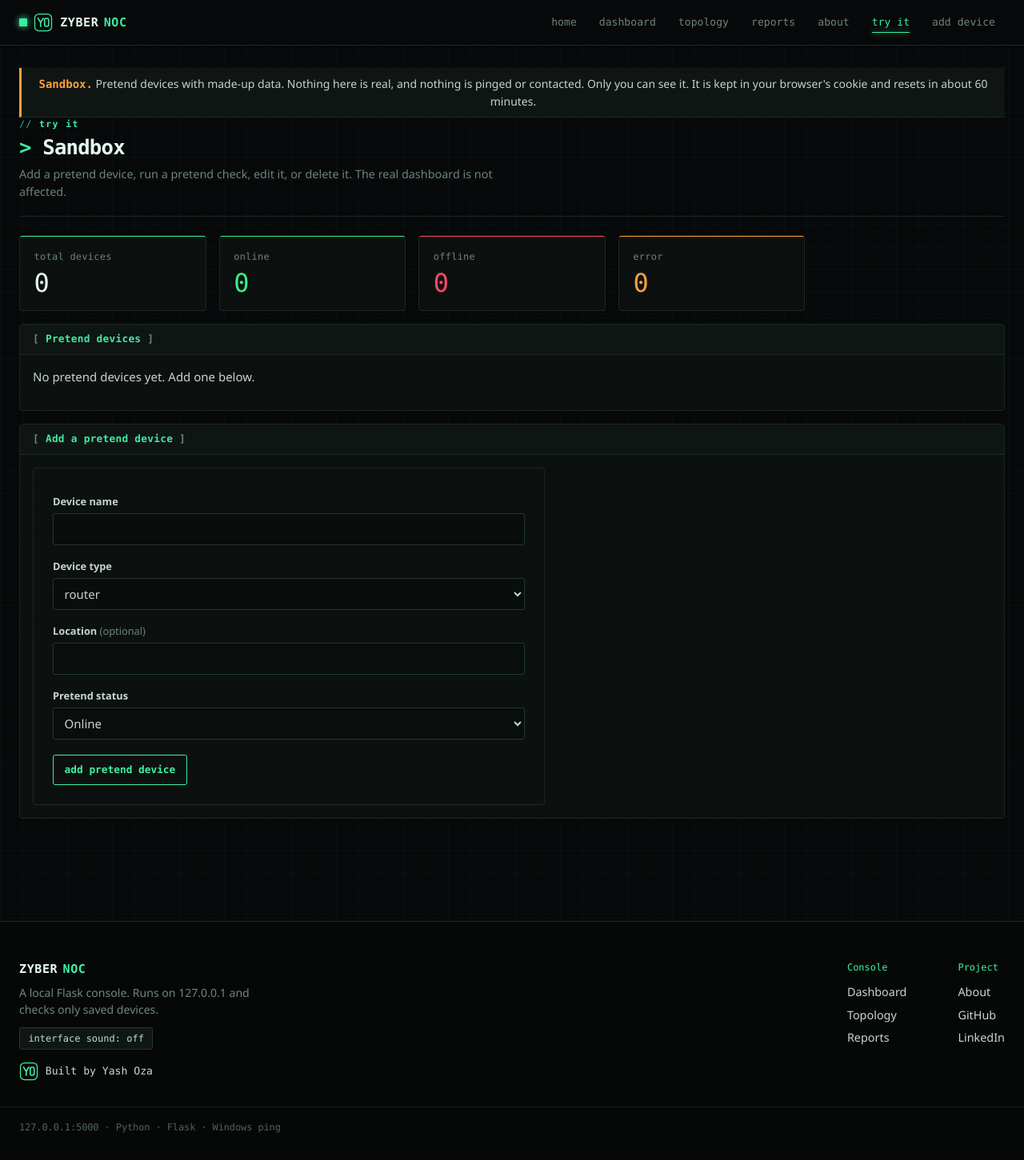
After one commit to bankai9278/Zyber-NOC, a Flask app: page /try in a window 1280 px wide. The commit adds this page. Shown: the whole page at 80% size. Run offline with Flask 3, Linux system fonts and the light colour scheme; some libraries are stand-ins or nearby versions.

Commit message:
Add a Try it sandbox where visitors can play with pretend devices
/try lets anyone add, edit, delete, and pretend-check up to 8 made-up
devices. They are kept only in the visitor's signed session cookie,
never in the database, reset after an hour, and are never pinged or
contacted: statuses are drawn at random and labelled as made up. CSRF
on every form; works in hosted and demo mode without sign-in.

```diff
--- a/app/__init__.py
+++ b/app/__init__.py
@@ -11,6 +11,7 @@ from app.csrf import current_csrf_token, rejected_csrf
 from app.database import initialize_database
 from app.demo import seed_demo_database
 from app.routes.agent import bp as agent_bp
+from app.routes.sandbox import bp as sandbox_bp
 from app.routes.devices import bp as devices_bp
 from app.routes.devices import start_scheduled_checks
 from app.routes.health import bp as health_bp
@@ -60,6 +61,7 @@ def create_app(config_class=Config):
     app.register_blueprint(site_bp)
     app.register_blueprint(agent_bp)
     app.register_blueprint(auth_bp)
+    app.register_blueprint(sandbox_bp)
 
     @app.after_request
     def add_security_headers(response):
@@ -73,6 +75,9 @@ def create_app(config_class=Config):
     def keep_demo_read_only():
         # Runs before the CSRF check, so a blocked form gets this page instead.
         if not app.config.get("DEMO_MODE"):
+            return None
+        # The sandbox only changes the visitor's own cookie, so it works in the demo too.
+        if request.blueprint == "sandbox":
             return None
         if request.method in READ_METHODS and request.endpoint not in DEMO_BLOCKED_ENDPOINTS:
             return None
--- a/app/config.py
+++ b/app/config.py
@@ -106,6 +106,9 @@ class Config:
     LOGIN_MAX_FAILURES = 5
     LOGIN_LOCKOUT_SECONDS = 15 * 60
     PERMANENT_SESSION_LIFETIME = timedelta(hours=12)
+    # The /try sandbox: pretend devices kept in the visitor's own session cookie.
+    SANDBOX_MAX_DEVICES = 8
+    SANDBOX_TTL_SECONDS = 60 * 60
 
 
 class TestConfig(Config):
--- /dev/null
+++ b/app/routes/sandbox.py
@@ -0,0 +1,243 @@
+"""The "Try it" sandbox at /try.
+
+Visitors can add, edit, delete, and pretend-check made-up devices to see
+how the console works. Everything lives in that visitor's own signed
+session cookie, never in the database, so it cannot mix with the real
+inventory. It resets after SANDBOX_TTL_SECONDS, holds at most
+SANDBOX_MAX_DEVICES devices, and never pings or opens a connection:
+every status here is drawn at random.
+"""
+
+import random
+import time
+
+from flask import Blueprint, abort, current_app, flash, redirect, render_template, request, session, url_for
+
+bp = Blueprint("sandbox", __name__, url_prefix="/try")
+
+DEVICE_TYPES = ("router", "switch", "firewall", "access point", "server", "pc", "printer")
+STATUS_CODES = {"online": "o", "offline": "x", "error": "e"}
+STATUS_NAMES = {code: name for name, code in STATUS_CODES.items()}
+STATUS_LABELS = {"online": "Online", "offline": "Offline", "error": "Error"}
+MAX_NAME = 40
+MAX_LOCATION = 40
+# Made-up checks kept per device, oldest first. One letter each keeps the cookie small.
+HISTORY_LENGTH = 30
+
+
+@bp.get("")
+def index():
+    box = _sandbox()
+    devices = [_present(device) for device in box["devices"]]
+    summary = {"total": len(devices), "online": 0, "offline": 0, "error": 0}
+    for device in devices:
+        summary[device["status"]] += 1
+    return render_template(
+        "sandbox/index.html",
+        devices=devices,
+        summary=summary,
+        device_types=DEVICE_TYPES,
+        form=_blank_form(),
+        error=None,
+        full=len(devices) >= _max_devices(),
+        minutes_left=_minutes_left(box),
+    )
+
+
+@bp.post("/devices")
+def add_device():
+    box = _sandbox()
+    form = _submitted_form()
+    if len(box["devices"]) >= _max_devices():
+        flash(f"The sandbox holds at most {_max_devices()} devices. Delete one first.")
+        return redirect(url_for("sandbox.index"))
+    error = _form_error(form)
+    if error:
+        return _index_with_error(box, form, error)
+    device = {
+        "id": box["next_id"],
+        "name": form["name"],
+        "type": form["type"],
+        "location": form["location"],
+        "history": _made_up_history(form["status"]),
+    }
+    box["next_id"] += 1
+    box["devices"].append(device)
+    _save(box)
+    flash(f"Added {device['name']} to the sandbox.")
+    return redirect(url_for("sandbox.index"))
+
+
+@bp.route("/devices/<int:device_id>/edit", methods=["GET", "POST"])
+def edit_device(device_id):
+    box = _sandbox()
+    device = _find(box, device_id)
+    if request.method == "GET":
+        form = {"name": device["name"], "type": device["type"], "location": device["location"], "status": _current(device)}
+        return render_template("sandbox/edit.html", device=_present(device), form=form, device_types=DEVICE_TYPES, error=None)
+    form = _submitted_form()
+    error = _form_error(form)
+    if error:
+        return render_template("sandbox/edit.html", device=_present(device), form=form, device_types=DEVICE_TYPES, error=error), 400
+    device.update(name=form["name"], type=form["type"], location=form["location"])
+    if form["status"] != _current(device):
+        device["history"] = _append(device["history"], form["status"])
+    _save(box)
+    flash(f"Updated {device['name']}.")
+    return redirect(url_for("sandbox.index"))
+
+
+@bp.post("/devices/<int:device_id>/delete")
+def delete_device(device_id):
+    box = _sandbox()
+    device = _find(box, device_id)
+    box["devices"] = [item for item in box["devices"] if item["id"] != device_id]
+    _save(box)
+    flash(f"Deleted {device['name']} from the sandbox.")
+    return redirect(url_for("sandbox.index"))
+
+
+@bp.post("/devices/<int:device_id>/check")
+def pretend_check(device_id):
+    """Add one made-up check. Nothing is pinged: the result is drawn at random."""
+    box = _sandbox()
+    device = _find(box, device_id)
+    status = _random_status(random.SystemRandom())
+    device["history"] = _append(device["history"], status)
+    _save(box)
+    flash(f"Pretend check: {device['name']} is {STATUS_LABELS[status].lower()}. Nothing was contacted.")
+    return redirect(url_for("sandbox.index"))
+
+
+@bp.post("/reset")
+def reset():
+    session.pop("sandbox", None)
+    flash("The sandbox was emptied.")
+    return redirect(url_for("sandbox.index"))
+
+
+def _sandbox():
+    """Load this visitor's sandbox, starting a fresh one when it is missing, broken, or old."""
+    box = session.get("sandbox")
+    now = int(time.time())
+    if not _valid(box) or now - box["created"] > current_app.config["SANDBOX_TTL_SECONDS"]:
+        if box is not None:
+            flash("The sandbox was reset because it was more than an hour old.")
+        box = {"created": now, "next_id": 1, "devices": []}
+        _save(box)
+    return box
+
+
+def _valid(box):
+    if not isinstance(box, dict):
+        return False
+    if not isinstance(box.get("created"), int) or not isinstance(box.get("next_id"), int):
+        return False
+    devices = box.get("devices")
+    return isinstance(devices, list) and len(devices) <= _max_devices() and all(isinstance(item, dict) for item in devices)
+
+
+def _save(box):
+    session["sandbox"] = box
+
+
+def _max_devices():
+    return current_app.config["SANDBOX_MAX_DEVICES"]
+
+
+def _minutes_left(box):
+    seconds = current_app.config["SANDBOX_TTL_SECONDS"] - (int(time.time()) - box["created"])
+    return max(1, (seconds + 59) // 60)
+
+
+def _find(box, device_id):
+    for device in box["devices"]:
+        if device.get("id") == device_id:
+            return device
+    abort(404)
+
+
+def _submitted_form():
+    return {
+        "name": request.form.get("name", "").strip(),
+        "type": request.form.get("type", "").strip(),
+        "location": request.form.get("location", "").strip(),
+        "status": request.form.get("status", "").strip(),
+    }
+
+
+def _blank_form():
+    return {"name": "", "type": DEVICE_TYPES[0], "location": "", "status": "online"}
+
+
+def _form_error(form):
+    if not form["name"]:
+        return "Give the pretend device a name."
+    if len(form["name"]) > MAX_NAME:
+        return f"Keep the name to {MAX_NAME} characters or fewer."
+    if form["type"] not in DEVICE_TYPES:
+        return "Choose a device type from the list."
+    if len(form["location"]) > MAX_LOCATION:
+        return f"Keep the location to {MAX_LOCATION} characters or fewer."
+    if form["status"] not in STATUS_CODES:
+        return "Choose online, offline, or error."
+    return None
+
+
+def _index_with_error(box, form, error):
+    devices = [_present(device) for device in box["devices"]]
+    summary = {"total": len(devices), "online": 0, "offline": 0, "error": 0}
+    for device in devices:
+        summary[device["status"]] += 1
+    return render_template(
+        "sandbox/index.html",
+        devices=devices,
+        summary=summary,
+        device_types=DEVICE_TYPES,
+        form=form,
+        error=error,
+        full=False,
+        minutes_left=_minutes_left(box),
+    ), 400
+
+
+def _random_status(rng):
+    """Mostly online, sometimes offline, rarely error, like a quiet network."""
+    roll = rng.random()
+    if roll < 0.8:
+        return "online"
+    if roll < 0.95:
+        return "offline"
+    return "error"
+
+
+def _made_up_history(final_status):
+    rng = random.SystemRandom()
+    history = "".join(STATUS_CODES[_random_status(rng)] for _ in range(HISTORY_LENGTH - 1))
+    return history + STATUS_CODES[final_status]
+
+
+def _append(history, status):
+    return (str(history) + STATUS_CODES[status])[-HISTORY_LENGTH:]
+
+
+def _current(device):
+    history = str(device.get("history") or "o")
+    return STATUS_NAMES.get(history[-1], "online")
+
+
+def _present(device):
+    history = [STATUS_NAMES.get(code, "online") for code in str(device.get("history") or "")]
+    status = _current(device)
+    online = sum(1 for item in history if item == "online")
+    return {
+        "id": device["id"],
+        "name": device["name"],
+        "type": device["type"],
+        "location": device["location"] or "None",
+        "status": status,
+        "status_label": STATUS_LABELS[status],
+        "uptime_label": f"{int(online * 100 / len(history) + 0.5)}%" if history else "No data",
+        "checks": len(history),
+        "history": history,
+    }
--- a/app/templates/base.html
+++ b/app/templates/base.html
@@ -32,6 +32,7 @@
         <a href="{{ url_for('devices.topology') }}" {% if request.endpoint == 'devices.topology' %}aria-current="page"{% endif %}>Topology</a>
         <a href="{{ url_for('site.reports') }}" {% if request.endpoint == 'site.reports' %}aria-current="page"{% endif %}>Reports</a>
         <a href="{{ url_for('site.about') }}" {% if request.endpoint == 'site.about' %}aria-current="page"{% endif %}>About</a>
+        <a href="{{ url_for('sandbox.index') }}" {% if request.blueprint == 'sandbox' %}aria-current="page"{% endif %}>Try it</a>
         {% if can_edit %}
         <a href="{{ url_for('devices.new_device') }}" {% if request.endpoint == 'devices.new_device' %}aria-current="page"{% endif %}>Add device</a>
         {% endif %}
--- /dev/null
+++ b/app/templates/sandbox/_form_fields.html
@@ -0,0 +1,17 @@
+<input type="hidden" name="csrf_token" value="{{ csrf_token }}">
+<label for="sandbox-name">Device name</label>
+<input id="sandbox-name" name="name" value="{{ form.name }}" required maxlength="40" autocomplete="off">
+<label for="sandbox-type">Device type</label>
+<select id="sandbox-type" name="type">
+  {% for kind in device_types %}
+    <option value="{{ kind }}" {% if form.type == kind %}selected{% endif %}>{{ kind }}</option>
+  {% endfor %}
+</select>
+<label for="sandbox-location">Location <span class="optional">(optional)</span></label>
+<input id="sandbox-location" name="location" value="{{ form.location }}" maxlength="40" autocomplete="off">
+<label for="sandbox-status">Pretend status</label>
+<select id="sandbox-status" name="status">
+  {% for value, label in [("online", "Online"), ("offline", "Offline"), ("error", "Error")] %}
+    <option value="{{ value }}" {% if form.status == value %}selected{% endif %}>{{ label }}</option>
+  {% endfor %}
+</select>
--- /dev/null
+++ b/app/templates/sandbox/index.html
@@ -0,0 +1,99 @@
+{% extends "base.html" %}
+
+{% block title %}Try it{% endblock %}
+
+{% block content %}
+  <p class="demo-banner sandbox-banner" role="note"><strong>Sandbox.</strong> Pretend devices with made-up data. Nothing here is real, and nothing is pinged or contacted. Only you can see it. It is kept in your browser's cookie and resets in about {{ minutes_left }} minute{% if minutes_left != 1 %}s{% endif %}.</p>
+  <div class="page-heading">
+    <div>
+      <p class="eyebrow">Try it</p>
+      <h1>Sandbox</h1>
+      <p class="lede">Add a pretend device, run a pretend check, edit it, or delete it. The real dashboard is not affected.</p>
+    </div>
+    {% if devices %}
+    <div class="row-actions">
+      <form class="inline-form" method="post" action="{{ url_for('sandbox.reset') }}">
+        <input type="hidden" name="csrf_token" value="{{ csrf_token }}">
+        <button type="submit">Empty the sandbox</button>
+      </form>
+    </div>
+    {% endif %}
+  </div>
+
+  <section class="panel" aria-labelledby="sandbox-summary-heading">
+    <h2 id="sandbox-summary-heading" class="section-title">Summary (made up)</h2>
+    <ul class="summary">
+      <li class="stat-total"><p class="summary-label">Total devices</p><p class="summary-value">{{ summary.total }}</p></li>
+      <li class="stat-online"><p class="summary-label">Online</p><p class="summary-value">{{ summary.online }}</p></li>
+      <li class="stat-offline"><p class="summary-label">Offline</p><p class="summary-value">{{ summary.offline }}</p></li>
+      <li class="stat-error"><p class="summary-label">Error</p><p class="summary-value">{{ summary.error }}</p></li>
+    </ul>
+  </section>
+
+  <section class="panel" aria-labelledby="sandbox-devices-heading">
+    <h2 id="sandbox-devices-heading" class="section-title">Pretend devices</h2>
+    {% if devices %}
+    <div class="table-wrap">
+      <table>
+        <caption>Pretend devices and their made-up checks</caption>
+        <thead>
+          <tr>
+            <th scope="col">Device name</th>
+            <th scope="col">Device type</th>
+            <th scope="col">Location</th>
+            <th scope="col">Status</th>
+            <th scope="col">Uptime</th>
+            <th scope="col"><span class="visually-hidden">Actions</span></th>
+          </tr>
+        </thead>
+        <tbody>
+          {% for device in devices %}
+          <tr>
+            <td data-label="Device name">
+              {{ device.name }}
+              <div class="history-bar history-bar-compact">
+                {% for status in device.history %}<span class="history-block history-{{ status }}" title="Made-up check: {{ status }}"></span>{% endfor %}
+              </div>
+            </td>
+            <td data-label="Device type"><span class="visually-hidden">Device type: </span>{{ device.type }}</td>
+            <td data-label="Location"><span class="visually-hidden">Location: </span>{{ device.location }}</td>
+            <td data-label="Status"><span class="visually-hidden">Status: </span><span class="status status-{{ device.status }}">{{ device.status_label }}</span></td>
+            <td data-label="Uptime"><span class="visually-hidden">Uptime: </span>{{ device.uptime_label }} of {{ device.checks }} made-up checks</td>
+            <td data-label="Actions">
+              <div class="row-actions">
+                <form class="inline-form" method="post" action="{{ url_for('sandbox.pretend_check', device_id=device.id) }}">
+                  <input type="hidden" name="csrf_token" value="{{ csrf_token }}">
+                  <button type="submit">Pretend check</button>
+                </form>
+                <a href="{{ url_for('sandbox.edit_device', device_id=device.id) }}">Edit</a>
+                <form class="inline-form" method="post" action="{{ url_for('sandbox.delete_device', device_id=device.id) }}">
+                  <input type="hidden" name="csrf_token" value="{{ csrf_token }}">
+                  <button type="submit" class="button-danger">Delete</button>
+                </form>
+              </div>
+            </td>
+          </tr>
+          {% endfor %}
+        </tbody>
+      </table>
+    </div>
+    {% else %}
+    <p>No pretend devices yet. Add one below.</p>
+    {% endif %}
+  </section>
+
+  <section class="panel" aria-labelledby="sandbox-add-heading">
+    <h2 id="sandbox-add-heading" class="section-title">Add a pretend device</h2>
+    {% if full %}
+      <p>The sandbox is full. Delete a device to add another.</p>
+    {% else %}
+      {% if error %}<p class="error" id="sandbox-error" role="alert">{{ error }}</p>{% endif %}
+      <form method="post" action="{{ url_for('sandbox.add_device') }}" {% if error %}aria-describedby="sandbox-error"{% endif %}>
+        {% include "sandbox/_form_fields.html" %}
+        <div class="actions">
+          <button class="primary" type="submit">Add pretend device</button>
+        </div>
+      </form>
+    {% endif %}
+  </section>
+{% endblock %}
```
Also changed, not shown: AI_HANDOFF.md (+3 -1 lines), app/templates/sandbox/edit.html (added, +18 -0 lines), tests/test_sandbox.py (added, +221 -0 lines), README.md.
